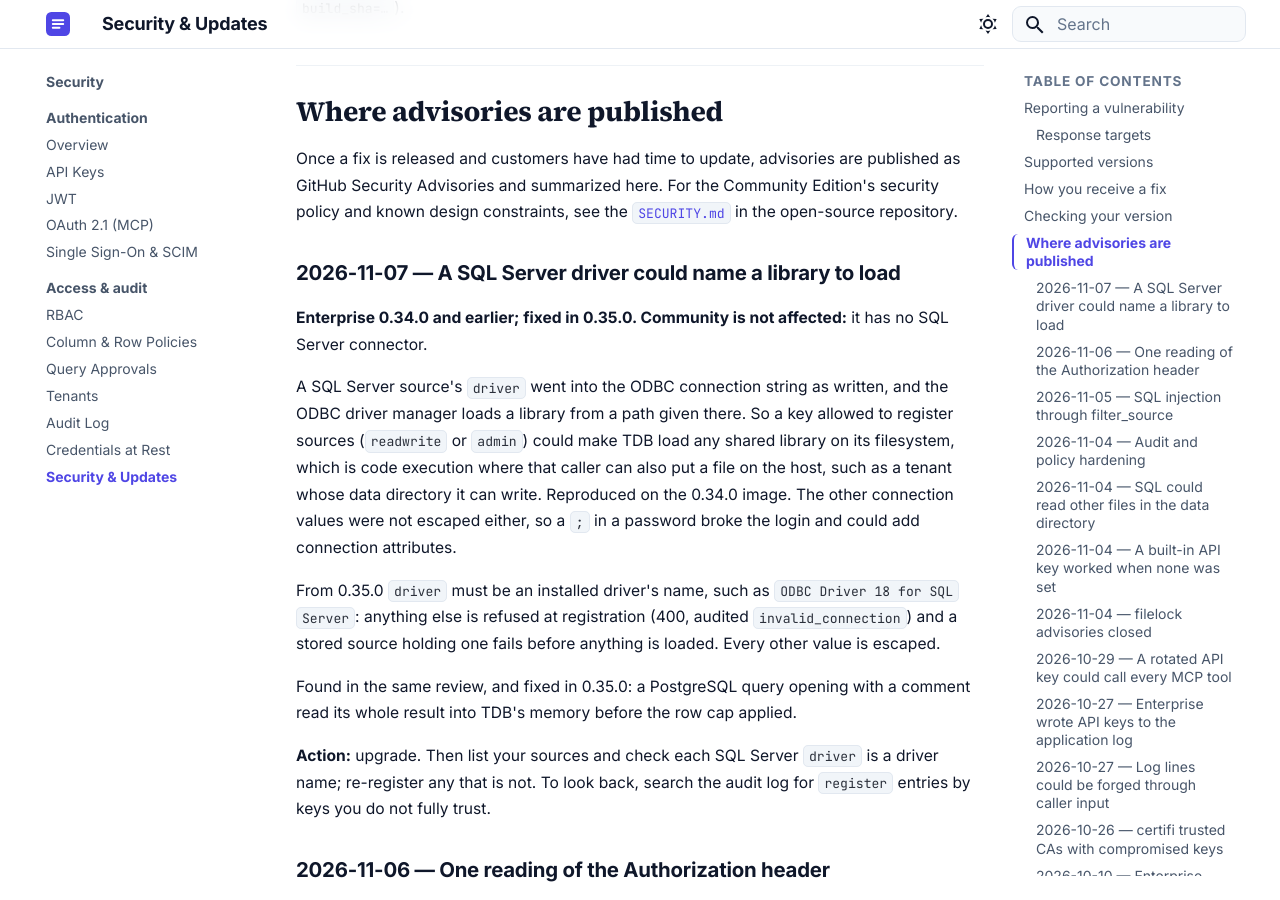
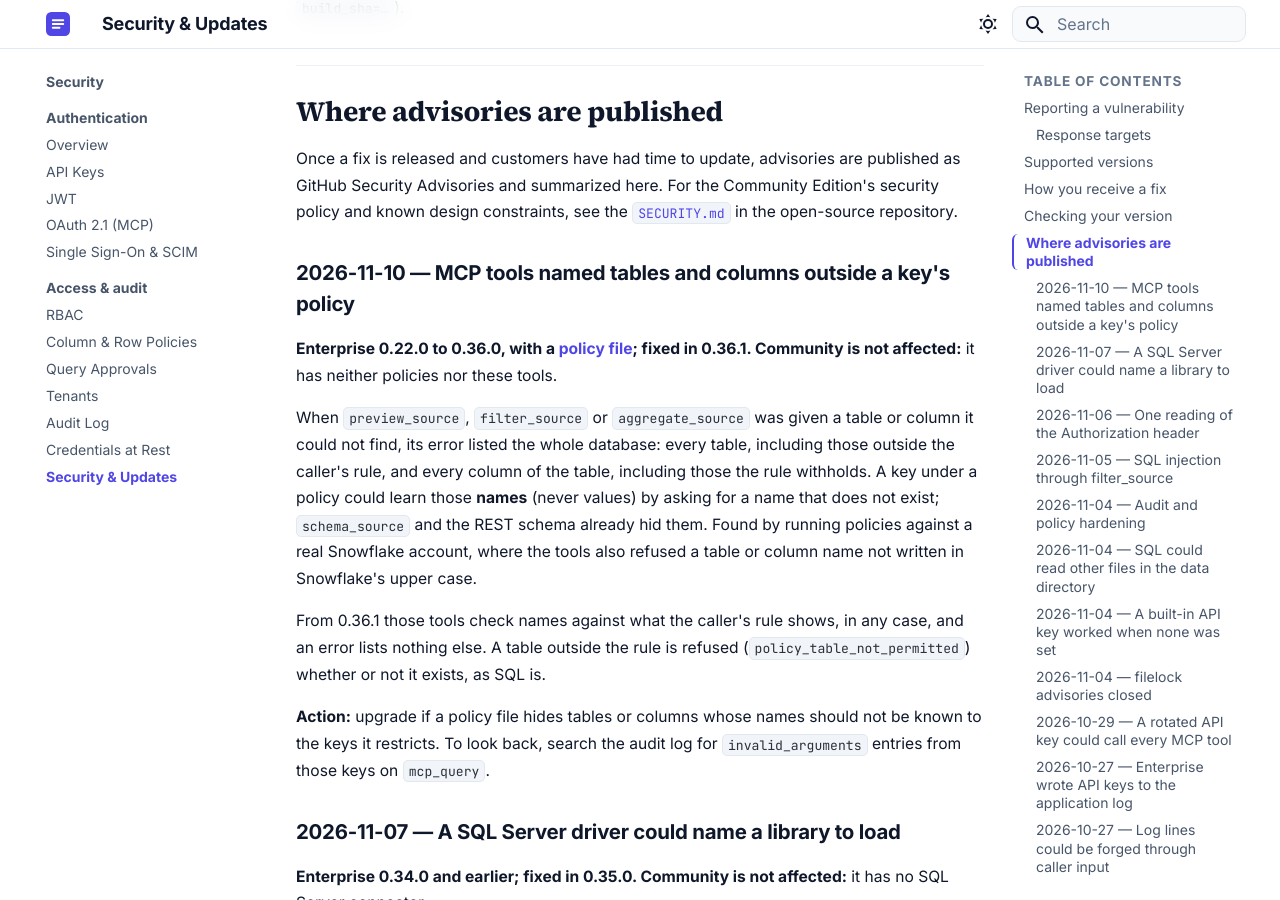
Before and after one commit to tdb-project/tdb-docs, an MkDocs documentation site: the page built from docs/security/updates.md, in a window 1280 px wide and 900 px high, scrolled down 2090 px. Built offline with MkDocs 1.6.1 and Material for MkDocs 9.7.7, drawn with Linux system fonts in a browser that asks for light colours; some of the changed text lies outside the part shown.

Commit message:
Security update 2026-11-10: MCP tools named tables and columns outside a key's policy (fixed in 0.36.1)
Co-Authored-By: Claude Opus 5.5 <noreply@anthropic.com>

```diff
--- a/docs/release-notes.md
+++ b/docs/release-notes.md
@@ -19,7 +19,7 @@ To see what you are running: `GET /v1/version`.
 
 | Date | Enterprise | Community | What changed | Action on upgrade |
 |---|---|---|---|---|
-| 11-10 | **0.36.1** | — | The MCP tools `preview_source`, `filter_source`, `aggregate_source` and `schema_source` take a table or column name in any case (an agent asking Snowflake for `customers` was told it did not exist), and a "not found" answer lists only the tables and columns the caller's [policy](security/policies.md) shows. It had listed every table and column, withheld ones included (names, never values). Found by running policies, views and approvals against a real Snowflake account. | None. |
+| 11-10 | **0.36.1** | — | **Security:** MCP tools could name tables and columns outside a key's policy ([details](security/updates.md#2026-11-10-mcp-tools-named-tables-and-columns-outside-a-keys-policy)). The MCP tools `preview_source`, `filter_source`, `aggregate_source` and `schema_source` take a table or column name in any case (an agent asking Snowflake for `customers` was told it did not exist), and a "not found" answer lists only the tables and columns the caller's [policy](security/policies.md) shows. It had listed every table and column, withheld ones included (names, never values). Found by running policies, views and approvals against a real Snowflake account. | None. |
 | 11-10 | **0.36.0** | — | Snowflake `VARIANT`, `OBJECT` and `ARRAY` values are JSON values (as PostgreSQL `jsonb`), not a string of pretty-printed JSON text. A failed connection check on PostgreSQL, MySQL, SQL Server or Snowflake logs its reason (`source_unreachable`, password masked); the API still answers 503. | **If you read Snowflake `VARIANT`/`OBJECT`/`ARRAY` columns, stop parsing them as strings** ([Snowflake](connectors/snowflake.md#supported-data-types)). |
 | 11-10 | **0.35.2** | — | Three Snowflake fixes, found by the first run against a real Snowflake account: a query cut off by `TDB_QUERY_TIMEOUT` is always 504 `query_timeout` (Snowflake reports the timeout as either of two error codes, and for one of them TDB answered 500, audited as internal); `page_key` paging works (every request was 500); the schema of a source whose role cannot use its database or warehouse is 503 "not accessible" (was 500). Other connectors unchanged. | None. Snowflake service users need `TYPE = LEGACY_SERVICE` ([Snowflake](connectors/snowflake.md#minimum-required-database-permissions)). |
 | 11-07 | **0.35.1** | — | The registry runs in SQLite's WAL mode, with a 5-second busy timeout. Requests with a database key wrote to the registry on every call (the rate limiter), and other requests waited behind those writes: at 32 concurrent clients, p99 fell from about 2.2 s to 0.8–0.95 s; throughput is unchanged. | **Back up the registry with its `-wal` and `-shm` files**, or stop TDB first ([day-2 operations](deployment/it-admin-guide.md#10-day-2-operations)). Keep it on a local disk, not NFS. |
--- a/docs/security/updates.md
+++ b/docs/security/updates.md
@@ -89,6 +89,27 @@ published as GitHub Security Advisories and summarized here. For the Community
 Edition's security policy and known design constraints, see the
 [`SECURITY.md`](https://github.com/tdb-project/tdb-community/blob/main/SECURITY.md)
 in the open-source repository.
+
+### 2026-11-10 — MCP tools named tables and columns outside a key's policy
+
+**Enterprise 0.22.0 to 0.36.0, with a [policy file](policies.md); fixed in 0.36.1.
+Community is not affected:** it has neither policies nor these tools.
+
+When `preview_source`, `filter_source` or `aggregate_source` was given a table or column
+it could not find, its error listed the whole database: every table, including those
+outside the caller's rule, and every column of the table, including those the rule
+withholds. A key under a policy could learn those **names** (never values) by asking for
+a name that does not exist; `schema_source` and the REST schema already hid them. Found by
+running policies against a real Snowflake account, where the tools also refused a table
+or column name not written in Snowflake's upper case.
+
+From 0.36.1 those tools check names against what the caller's rule shows, in any case,
+and an error lists nothing else. A table outside the rule is refused
+(`policy_table_not_permitted`) whether or not it exists, as SQL is.
+
+**Action:** upgrade if a policy file hides tables or columns whose names should not be
+known to the keys it restricts. To look back, search the audit log for `invalid_arguments`
+entries from those keys on `mcp_query`.
 
 ### 2026-11-07 — A SQL Server driver could name a library to load
 
```
